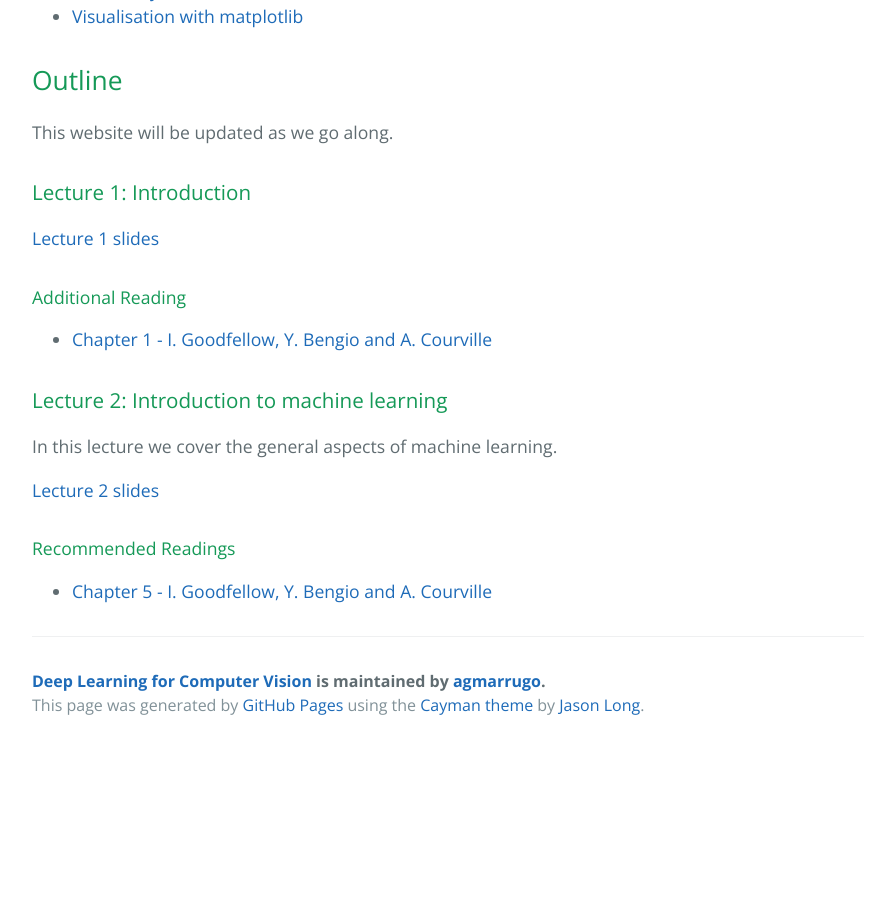
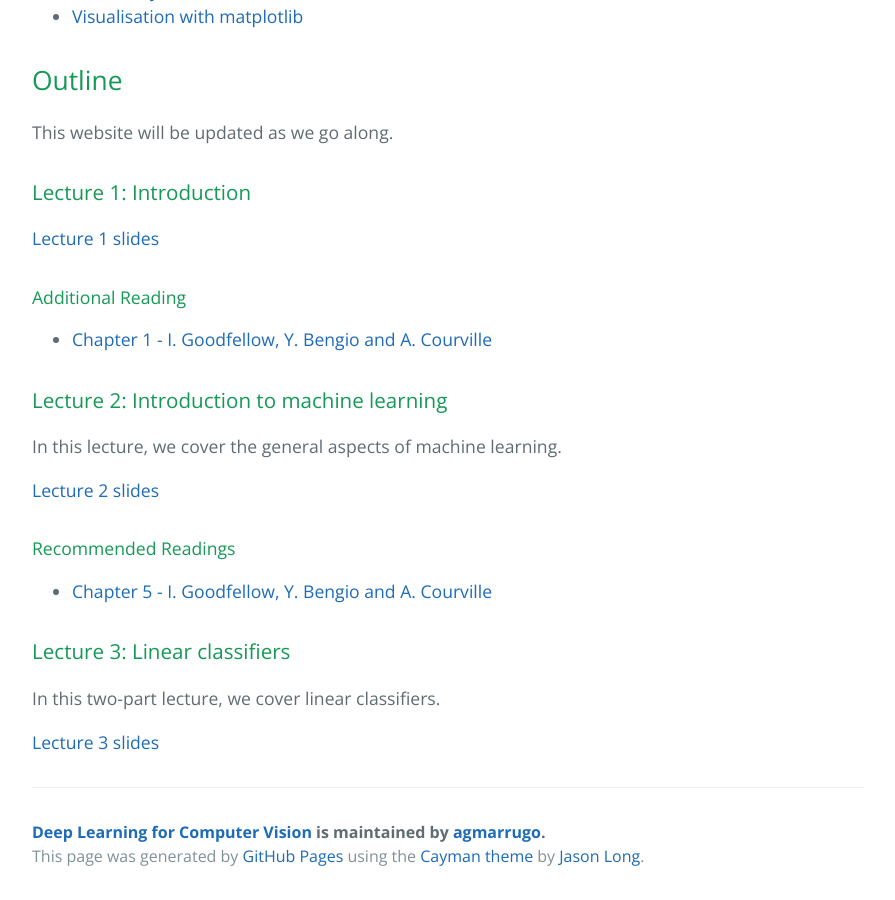
Before and after one commit to opi-lab/DL4CV, a Jekyll site: the page built from index.md, in a window 1280 px wide and 900 px high, scrolled down 1462 px. Shown: the whole window, without its empty margins (192-1087 px from the left). Built offline with Jekyll 4.4.1, drawn with Linux system fonts in a browser that asks for light colours; before the commit the page ends 2211 px from its top, so only the background shows below that.

Commit message:
Update index.md

```diff
--- a/index.md
+++ b/index.md
@@ -66,10 +66,16 @@ This website will be updated as we go along.
 
 ### Lecture 2: Introduction to machine learning
 
-In this lecture we cover the general aspects of machine learning.
+In this lecture, we cover the general aspects of machine learning.
 
 [Lecture 2 slides]({{site.url}}lectures/lec02_ml_intro.pdf)
 
 #### Recommended Readings
 
 - [Chapter 5 - I. Goodfellow, Y. Bengio and A. Courville](https://www.deeplearningbook.org)
+
+### Lecture 3: Linear classifiers
+
+In this two-part lecture, we cover linear classifiers.
+
+[Lecture 3 slides]({{site.url}}lectures/lec03_linear_part1.pdf)
```
